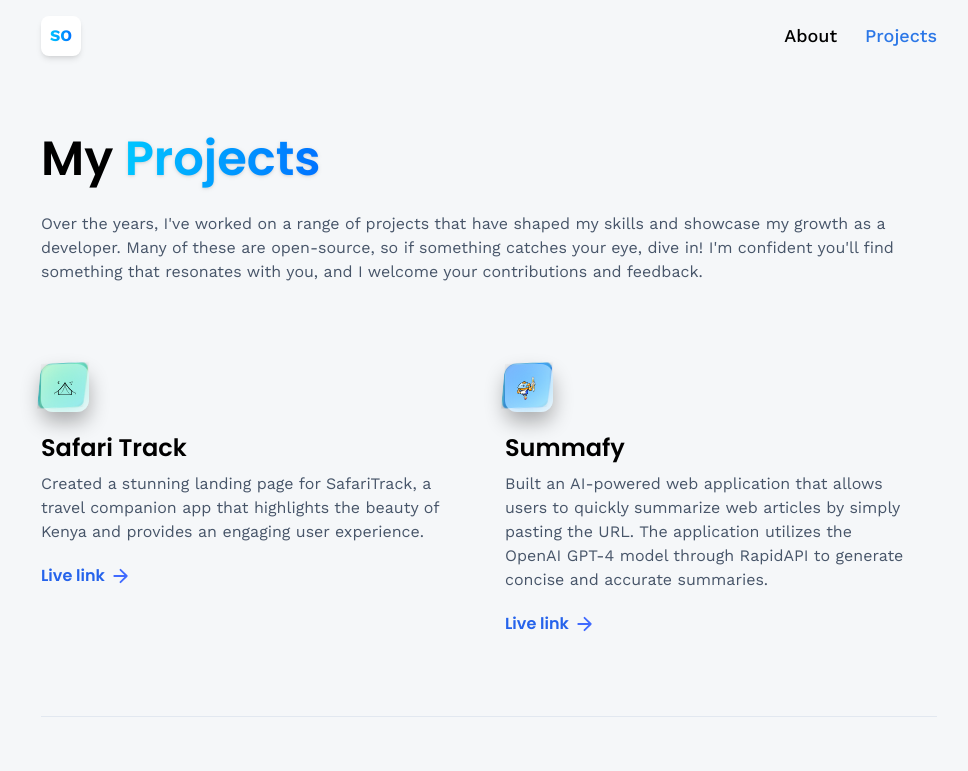
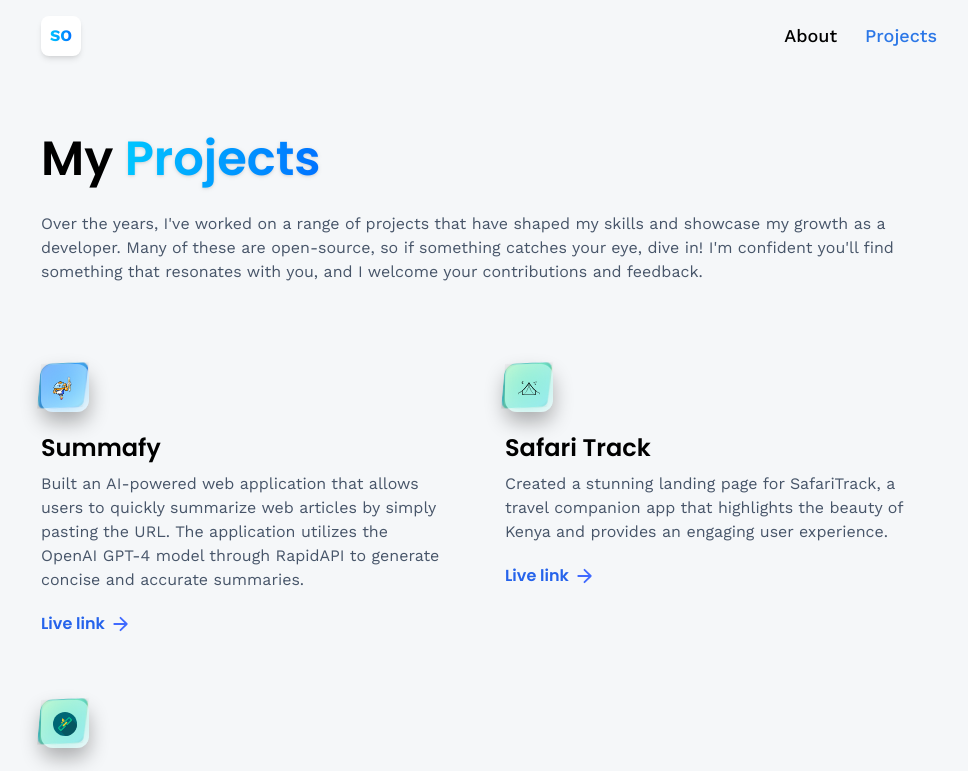
Before and after one commit to MuxN4/portfolio, a React (Vite) app: page /projects in a window 1280 px wide. Shown: the top 771 px of the page, without its empty margins (151-1119 px from the left). Built offline with nearby package versions, Linux system fonts and the light colour scheme.

Commit message:
update project details to portfolio

```diff
--- a/src/constants/index.js
+++ b/src/constants/index.js
@@ -28,7 +28,11 @@ import {
     summiz,
     tailwindcss,
     summify,
-    typescript
+    typescript,
+    SQLite,
+    bash,
+    linkup
+
 } from "../assets/icons";
 
 export const skills = [
@@ -137,6 +141,16 @@ export const skills = [
         name: "Postman",
         type: "API Testing",
     },
+    {
+        imageUrl: SQLite,
+        name: "SQLite",
+        type: "Database",
+    },
+    {
+        imageUrl: bash,
+        name: "Bash",
+        type: "Scripting",
+    },
 ];
 
 export const experiences = [
@@ -215,6 +229,13 @@ export const socialLinks = [
 
 export const projects = [
     {
+        iconUrl: summify,
+        theme: 'btn-back-blue',
+        name: 'Summafy',
+        description: 'Built an AI-powered web application that allows users to quickly summarize web articles by simply pasting the URL. The application utilizes the OpenAI GPT-4 model through RapidAPI to generate concise and accurate summaries.',
+        link: 'https://summafy-ai.netlify.app',
+    },
+    {
         iconUrl: camping,
         theme: 'btn-back-green',
         name: 'Safari Track',
@@ -222,19 +243,12 @@ export const projects = [
         link: 'https://safari-track.vercel.app/',
     },
     {
-        iconUrl: summify,
-        theme: 'btn-back-blue',
-        name: 'Summafy',
-        description: 'Built an AI-powered web application that allows users to quickly summarize web articles by simply pasting the URL. The application utilizes the OpenAI GPT-4 model through RapidAPI to generate concise and accurate summaries.',
-        link: 'https://summafy-ai.netlify.app',
+        iconUrl: linkup,
+        theme: 'btn-back-green',
+        name: 'Linkup',
+        description: 'Developed a modern social media platform that fosters meaningful connections and encourages seamless interactions among users, enabling community building and networking.',
+        link: 'https://linkup-hub.vercel.app/',
     },
-    // {
-    //     iconUrl: car,
-    //     theme: 'btn-back-blue',
-    //     name: 'Car Finding App',
-    //     description: 'Designed and built a mobile app for finding and comparing cars on the market, streamlining the car-buying process.',
-    //     link: 'https://github.com/adrianhajdin/project_next13_car_showcase',
-    // },
     // {
     //     iconUrl: snapgram,
     //     theme: 'btn-back-pink',
```
